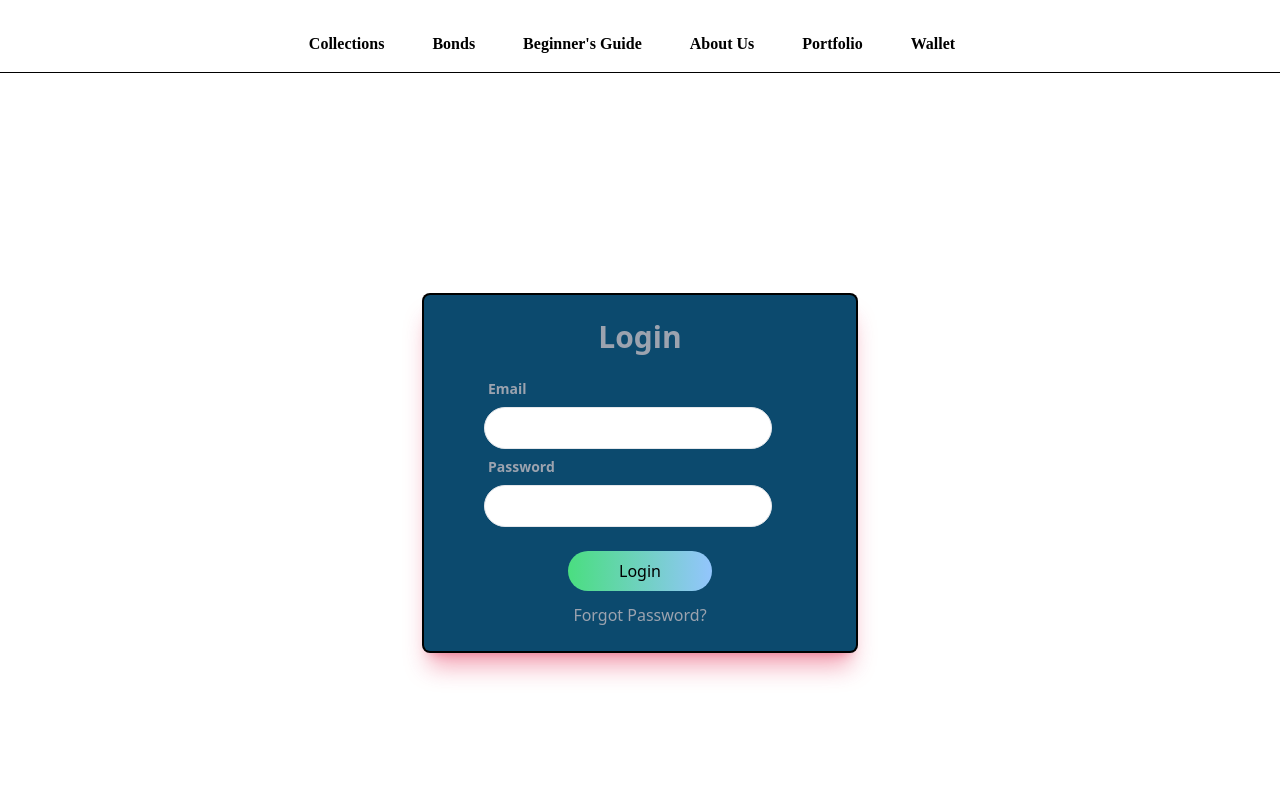
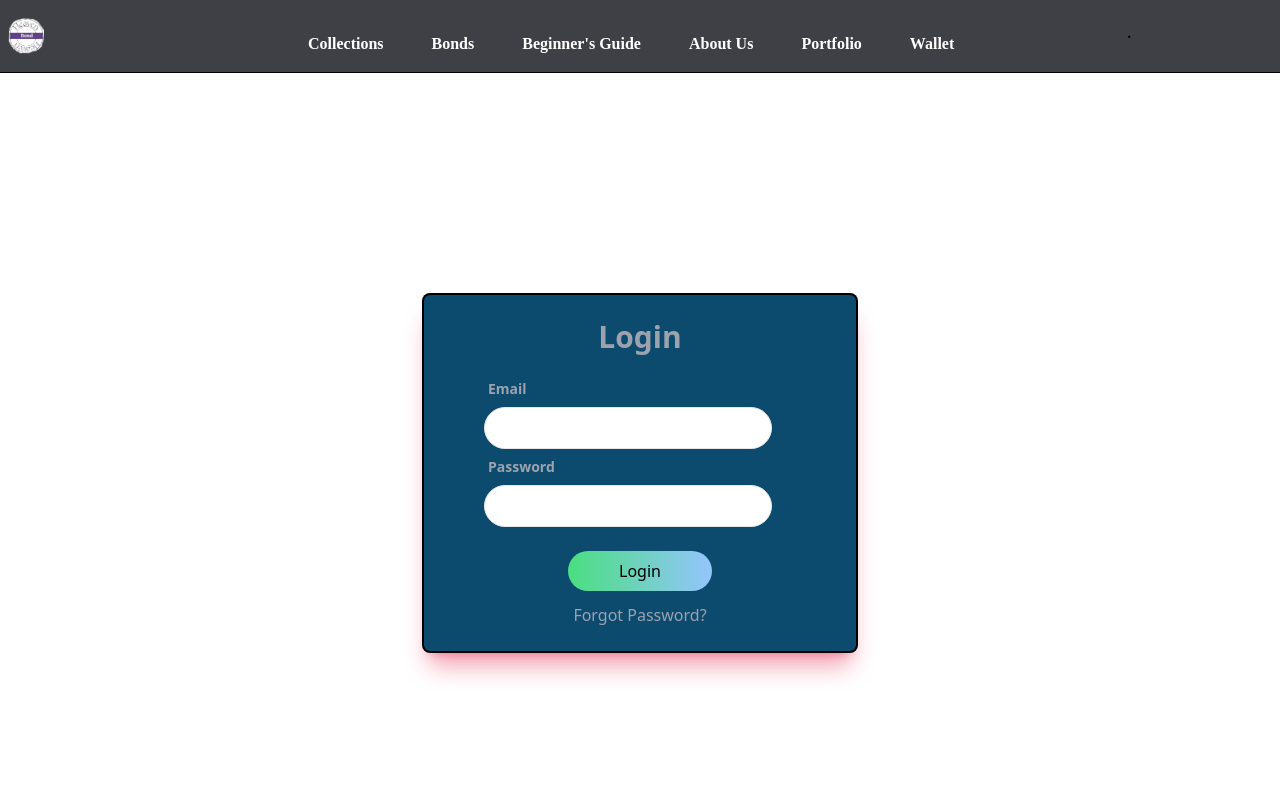
Before and after one commit to Jainilshah07/demoProject, a React (Create React App) app in the folder client/: page /login in a window 1280 px wide. Shown: the top 800 px of the page. Built offline with nearby package versions, Linux system fonts and the light colour scheme.

Commit message:
Navbar updated

```diff
--- a/client/src/components/Footer.js
+++ b/client/src/components/Footer.js
@@ -10,7 +10,7 @@ import { Link } from 'react-router-dom';
 
 const Footer = () => {
   return (
-    <div className='bg-[#4051a3] py-8'>
+    <div className='bg-zinc-700 py-8'>
         <div className='row grid lg:grid-cols-12 grid-cols-1'>
         <div className="lg:col-span-3 lg:mb-2 lg:mt-1 mt-4">
             <div className="row">
@@ -42,7 +42,7 @@ const Footer = () => {
         </div>
 
         <div className="lg:col-span-3 text-white lg:mt-1 mt-8">
-            <p className='pb-2 text-center text-xl font-semibold'>Location</p>
+            <p className='pb-2 text-center text-xl font-semibold text-white'>Location</p>
             <div className="flex font-medium">
               <img src={line} className="object-left lg:block sm:hidden" alt="" />
               <p className='text-center pt-8 px-auto'>
--- a/client/src/components/Navbar.js
+++ b/client/src/components/Navbar.js
@@ -1,6 +1,7 @@
 import React, { useState } from 'react'
 import { Link, useLocation } from 'react-router-dom';
 // import logo from '../assets/Logo.svg'
+import logo from '../assets/logo.png';
 
 const Navbar = () => {
   let location = useLocation();
@@ -8,43 +9,44 @@ const Navbar = () => {
   let [open1, setOpen1] = useState(false);
 
   return (
-    <nav className="flex items-center justify-between flex-wrap bg-white border-b-[1.5px] border-black p-2 text-[16px]">
+    <nav className="flex items-center justify-between flex-wrap bg-zinc-700 border-b-[1.5px] border-black p-2 text-[16px]">
       <Link to="/" className="mr-4 inline-flex items-center">
-        {/* <img src={logo}></img> */}
+        <img src={logo} className="w-9 h-9"></img>
       </Link>
       <div className="block lg:hidden">
         <button className="flex items-center px-3 py-2 border rounded border-black text-white bg-[#4051A3] hover:text-black hover:bg-white" onClick={() => setOpen(!open)}>
           <ion-icon name={open ? "close" : "menu"}></ion-icon>
         </button>
       </div>
-      <div className={`w-full block flex-grow lg:flex lg:items-center lg:w-auto ${open ? '' : 'hidden'}`}>
+      <div className={`w-full lg:ml-60 mx-2 block flex-grow lg:flex lg:items-center lg:w-auto ${open ? '' : 'hidden'}`}>
         <div className="text-sm lg:flex-grow mt-4 lg:text-center font-[Montserrat] font-extrabold">
-          <Link to="/collections" className="block lg:inline-block text-base lg:mt-0 text-black hover:bg-gray-200 p-2 hover:rounded-full mr-4 lg:mr-8">
+          {/* <img src={logo}/> */}
+          <Link to="/collections" className="block lg:inline-block text-base lg:mt-0 text-white hover:bg-gray-200 p-2 hover:rounded-full mr-4 lg:mr-8 float-left">
             <span>Collections</span>
           </Link>
-          <Link to="/bonds" className="block lg:inline-block text-base lg:mt-0 text-black hover:bg-gray-200 p-2 hover:rounded-full mr-4 lg:mr-8">
+          <Link to="/bonds" className="block lg:inline-block text-base lg:mt-0 text-white hover:bg-gray-200 p-2 hover:rounded-full mr-4 lg:mr-8 float-left">
             <span>Bonds</span>
           </Link>
-          <Link to="/begineer-guide" className="block lg:inline-block text-base lg:mt-0 text-black hover:bg-gray-200 p-2 hover:rounded-full mr-4 lg:mr-8">
+          <Link to="/let's-learn" className="block lg:inline-block text-base lg:mt-0 text-white hover:bg-gray-200 p-2 hover:rounded-full mr-4 lg:mr-8 float-left">
             <span>Beginner's Guide</span>
           </Link>
-          <Link to="/" className="block lg:inline-block text-base lg:mt-0 text-black hover:bg-gray-200 p-2 hover:rounded-full mr-4 lg:mr-8">
+          <Link to="/" className="block lg:inline-block text-base lg:mt-0 text-white hover:bg-gray-200 p-2 hover:rounded-full mr-4 lg:mr-8 float-left">
             <span>About Us</span>
           </Link>
-          <Link to="/portfolio" className="block lg:inline-block text-base lg:mt-0 text-black hover:bg-gray-200 p-2 hover:rounded-full mr-4 lg:mr-8">
+          <Link to="/portfolio" className="block lg:inline-block text-base lg:mt-0 text-white hover:bg-gray-200 p-2 hover:rounded-full mr-4 lg:mr-8 float-left">
             <span>Portfolio</span>
-          </Link>
-          <Link to="/funds" className="block lg:inline-block text-base lg:mt-0 text-black hover:bg-gray-200 p-2 hover:rounded-full mr-4 lg:mr-8">
+          </Link>.
+          <Link to="/funds" className="block lg:inline-block text-base lg:mt-0 text-white hover:bg-gray-200 p-2 hover:rounded-full mr-4 lg:mr-8 float-left">
             <span>Wallet</span>
           </Link>
           {/* <Link to="/portfolio" className="block lg:inline-block text-base lg:mt-0 text-black hover:bg-gray-200 p-2 hover:rounded-full mr-4 lg:mr-8">
             <span>Portfolio</span>
           </Link> */}
         </div>
-        { location.pathname==="/login"?  "" :
-        <div>
-          <Link to="/login" className={`inline-block text-sm py-4 px-12 leading-none border rounded-xl text-white bg-[#4051A3] border-black  hover:bg-white hover:text-black mt-4 lg:mt-0 font-[Ubuntu] font-light`}>Sign Out</Link>
-        </div>}
+        {location.pathname === "/login" || location.pathname === "/kyc" || location.pathname === "/register" ? "" :
+          <div>
+            <Link to="/login" className={`inline-block text-sm py-4 px-6 leading-none border rounded-xl text-black bg-white border-black  hover:bg-white hover:text-black mt-4 lg:mt-0 font-[Ubuntu] font-light`}>Sign Out</Link>
+          </div>}
       </div>
     </nav>
   )
```
Also changed, not shown: client/src/assets/logo.png (added), 1 other file (tests, documents, lock files or other folders).
